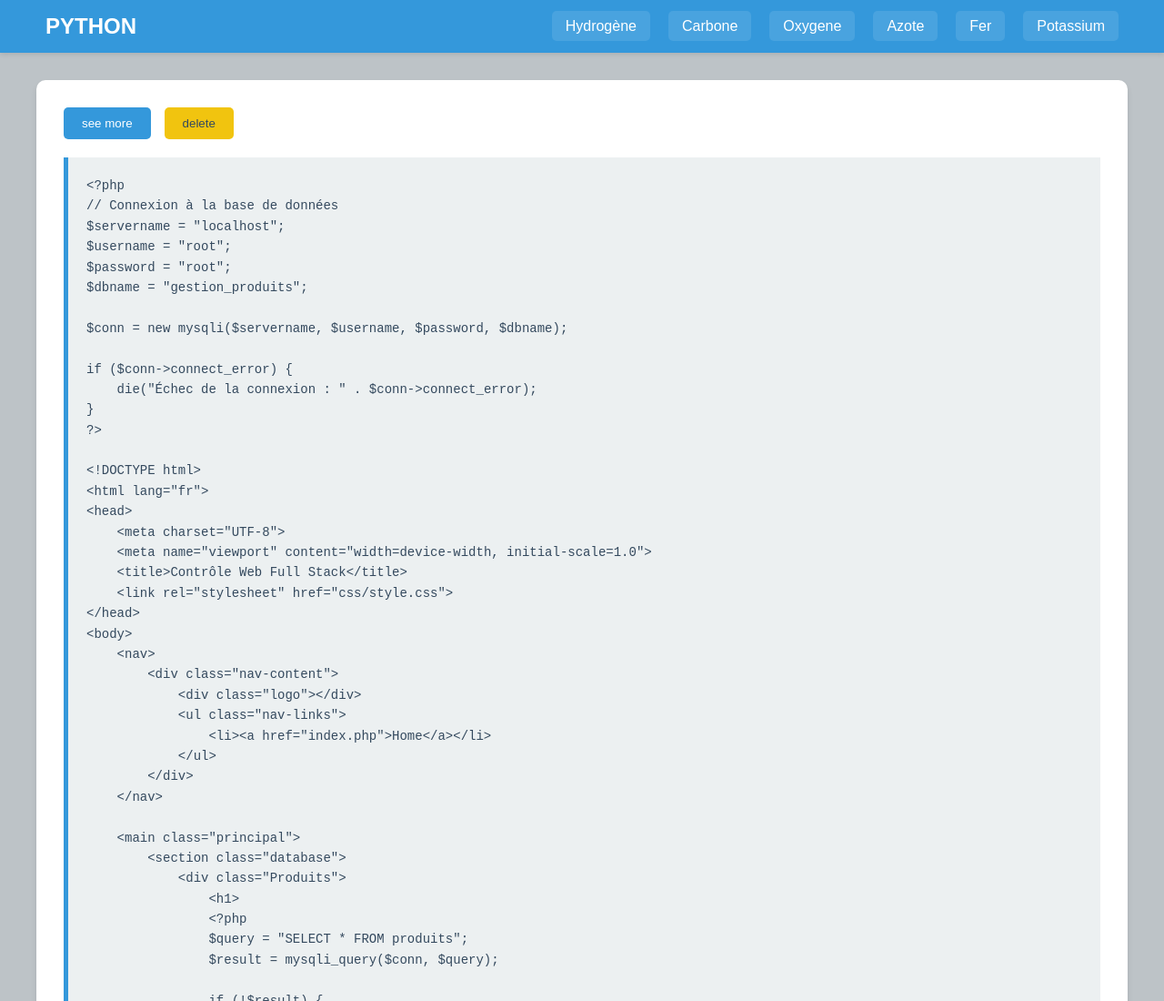
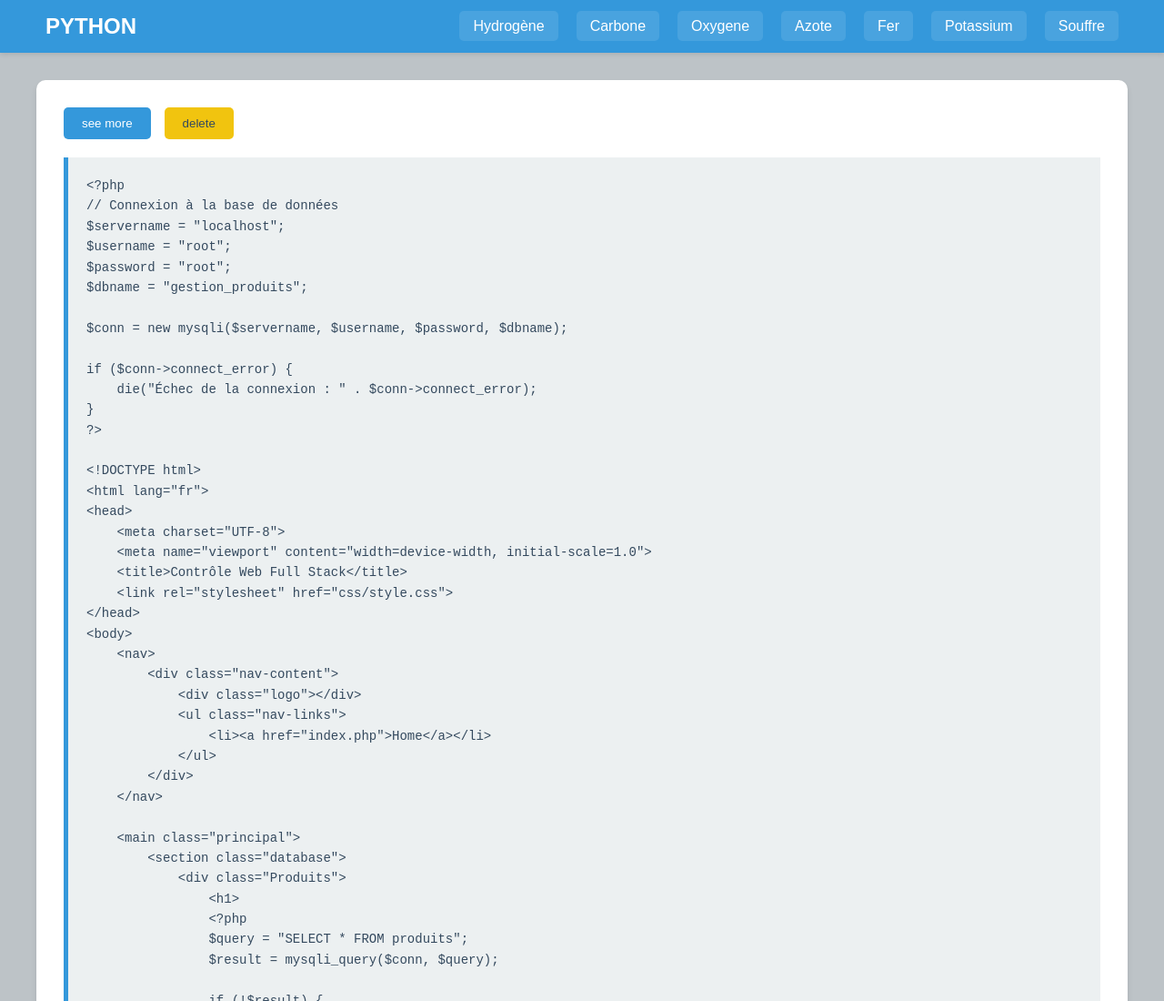
Before and after one commit to skoubidoupapa/python-easy-truc9521559-bezabfezabbfe-EBHBFE-kk-fpeafnezfkfam-dfbazjbijfeb-evfaz, a plain HTML site: page index.html in a window 1280 px wide. Shown: the top 1100 px of the page at 91% size. Drawn offline with Linux system fonts and the light colour scheme.

Commit message:
index.html

```diff
--- a/index.html
+++ b/index.html
@@ -127,6 +127,7 @@
             <li><a href="azote.html">Azote</a></li>
             <li><a href="fer.html">Fer</a></li>
             <li><a href="azef.html">Potassium</a></li>
+            <li><a href="ap.html">Souffre</a></li>
 
         </ul>
     </nav>
```
